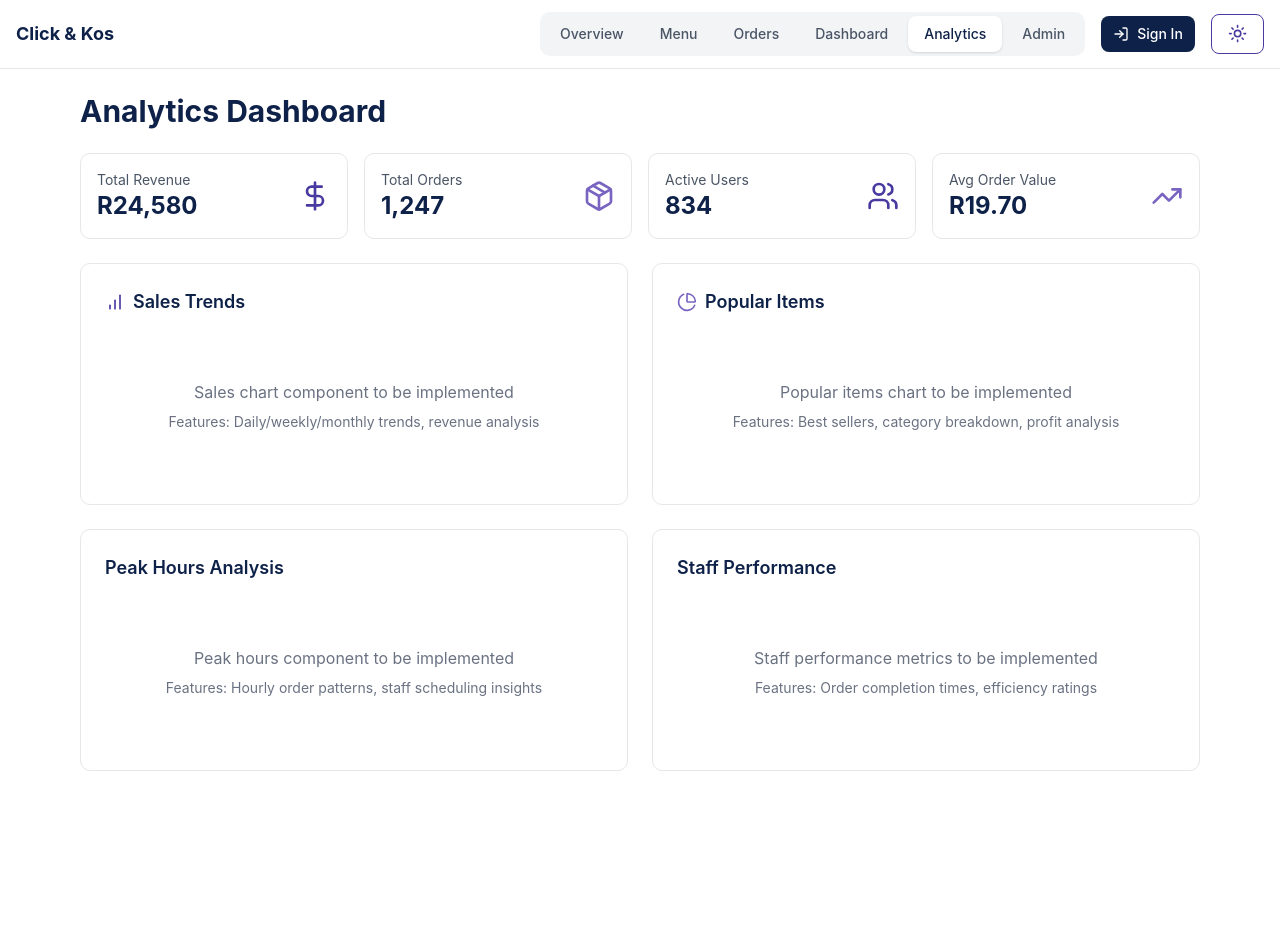
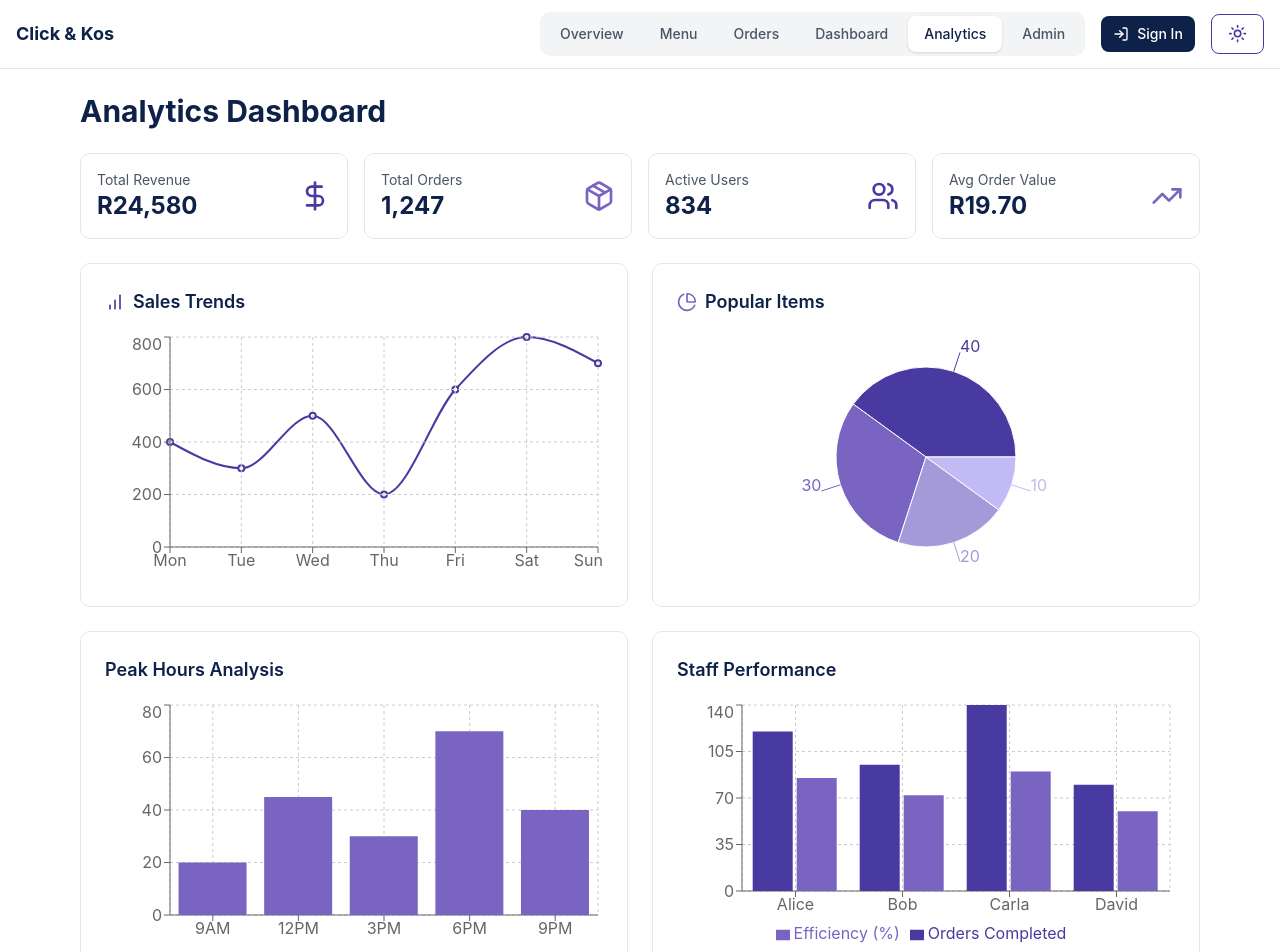
Before and after one commit to click-kos/click-kos, a Next.js app in the folder apps/web/: page /analytics in a window 1280 px wide. Shown: the top 952 px of the page. Before the commit the page ends 800 px from the top, so only its background shows below. Built offline with nearby package versions, Linux system fonts and the light colour scheme.

Commit message:
added the necessary charts ,but used mock data

```diff
--- a/apps/web/src/app/analytics/page.tsx
+++ b/apps/web/src/app/analytics/page.tsx
@@ -1,6 +1,56 @@
 "use client";
 
 import { BarChart, PieChart, TrendingUp, DollarSign, Users, Package } from "lucide-react";
+import {
+  LineChart,
+  Line,
+  CartesianGrid,
+  XAxis,
+  YAxis,
+  Tooltip,
+  ResponsiveContainer,
+  Bar,
+  BarChart as ReBarChart,
+  Pie,
+  PieChart as RePieChart,
+  Cell,
+  Legend
+} from "recharts";
+
+// Example mock data – replace later with real API data
+const salesData = [
+  { name: "Mon", revenue: 400 },
+  { name: "Tue", revenue: 300 },
+  { name: "Wed", revenue: 500 },
+  { name: "Thu", revenue: 200 },
+  { name: "Fri", revenue: 600 },
+  { name: "Sat", revenue: 800 },
+  { name: "Sun", revenue: 700 },
+];
+
+const popularItems = [
+  { name: "Burger", value: 40 },
+  { name: "Pizza", value: 30 },
+  { name: "Drinks", value: 20 },
+  { name: "Desserts", value: 10 },
+];
+
+const peakHours = [
+  { hour: "9AM", orders: 20 },
+  { hour: "12PM", orders: 45 },
+  { hour: "3PM", orders: 30 },
+  { hour: "6PM", orders: 70 },
+  { hour: "9PM", orders: 40 },
+];
+const staffPerformance = [
+  { name: "Alice", efficiency: 85, orders: 120 },
+  { name: "Bob", efficiency: 72, orders: 95 },
+  { name: "Carla", efficiency: 90, orders: 140 },
+  { name: "David", efficiency: 60, orders: 80 },
+];
+
+const COLORS = ["#483AA0", "#7965C1", "#A499D9", "#C1BAF5"];
+
 
 export default function AnalyticsPage() {
   return (
@@ -57,10 +107,15 @@ export default function AnalyticsPage() {
             <BarChart className="w-5 h-5 text-[#483AA0]" />
             Sales Trends
           </h2>
-          <div className="text-center py-12 text-gray-500 dark:text-gray-400">
-            <p>Sales chart component to be implemented</p>
-            <p className="text-sm mt-2">Features: Daily/weekly/monthly trends, revenue analysis</p>
-          </div>
+          <ResponsiveContainer width="100%" height={250}>
+            <LineChart data={salesData}>
+              <Line type="monotone" dataKey="revenue" stroke="#483AA0" strokeWidth={2} />
+              <CartesianGrid strokeDasharray="3 3" />
+              <XAxis dataKey="name" />
+              <YAxis />
+              <Tooltip />
+            </LineChart>
+          </ResponsiveContainer>
         </div>
 
         <div className="bg-white dark:bg-gray-800 rounded-lg border border-gray-200 dark:border-gray-700 p-6">
@@ -68,26 +123,51 @@ export default function AnalyticsPage() {
             <PieChart className="w-5 h-5 text-[#7965C1]" />
             Popular Items
           </h2>
-          <div className="text-center py-12 text-gray-500 dark:text-gray-400">
-            <p>Popular items chart to be implemented</p>
-            <p className="text-sm mt-2">Features: Best sellers, category breakdown, profit analysis</p>
-          </div>
+          <ResponsiveContainer width="100%" height={250}>
+            <RePieChart>
+              <Pie
+                data={popularItems}
+                dataKey="value"
+                nameKey="name"
+                outerRadius={90}
+                fill="#483AA0"
+                label
+              >
+                {popularItems.map((entry, index) => (
+                  <Cell key={`cell-${index}`} fill={COLORS[index % COLORS.length]} />
+                ))}
+              </Pie>
+              <Tooltip />
+            </RePieChart>
+          </ResponsiveContainer>
         </div>
 
         <div className="bg-white dark:bg-gray-800 rounded-lg border border-gray-200 dark:border-gray-700 p-6">
           <h2 className="text-lg font-semibold text-[#0E2148] dark:text-white mb-4">Peak Hours Analysis</h2>
-          <div className="text-center py-12 text-gray-500 dark:text-gray-400">
-            <p>Peak hours component to be implemented</p>
-            <p className="text-sm mt-2">Features: Hourly order patterns, staff scheduling insights</p>
-          </div>
+          <ResponsiveContainer width="100%" height={250}>
+            <ReBarChart data={peakHours}>
+              <CartesianGrid strokeDasharray="3 3" />
+              <XAxis dataKey="hour" />
+              <YAxis />
+              <Tooltip />
+              <Bar dataKey="orders" fill="#7965C1" />
+            </ReBarChart>
+          </ResponsiveContainer>
         </div>
-
         <div className="bg-white dark:bg-gray-800 rounded-lg border border-gray-200 dark:border-gray-700 p-6">
           <h2 className="text-lg font-semibold text-[#0E2148] dark:text-white mb-4">Staff Performance</h2>
-          <div className="text-center py-12 text-gray-500 dark:text-gray-400">
-            <p>Staff performance metrics to be implemented</p>
-            <p className="text-sm mt-2">Features: Order completion times, efficiency ratings</p>
-          </div>
+          <ResponsiveContainer width="100%" height={250}>
+            <ReBarChart data={staffPerformance}>
+              <CartesianGrid strokeDasharray="3 3" />
+              <XAxis dataKey="name" />
+              <YAxis />
+              <Tooltip />
+              <Legend />
+              <Bar dataKey="orders" fill="#483AA0" name="Orders Completed" />
+              <Bar dataKey="efficiency" fill="#7965C1" name="Efficiency (%)" />
+            </ReBarChart>
+          </ResponsiveContainer>
+
         </div>
       </div>
     </div>
--- a/package.json
+++ b/package.json
@@ -18,7 +18,8 @@
     "db:migrate": "turbo -F server db:migrate"
   },
   "dependencies": {
-    "@supabase/ssr": "^0.6.1"
+    "@supabase/ssr": "^0.6.1",
+    "recharts": "^3.1.2"
   },
   "devDependencies": {
     "turbo": "^2.5.4"
```
Also changed, not shown: 1 other file (tests, documents, lock files or other folders).
